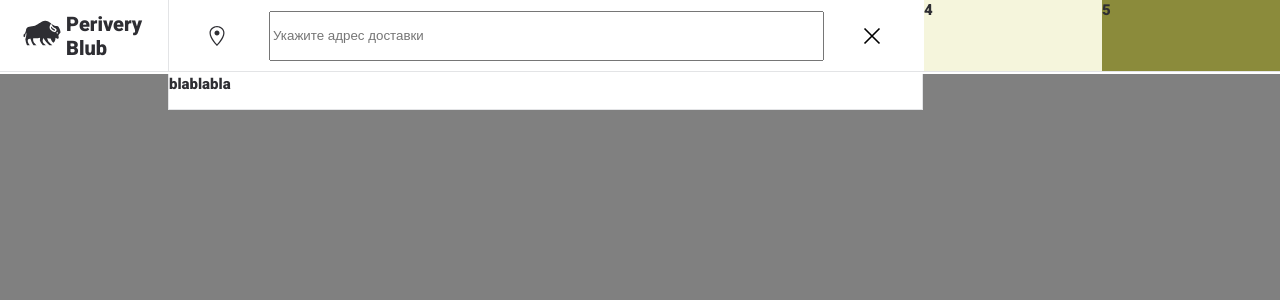
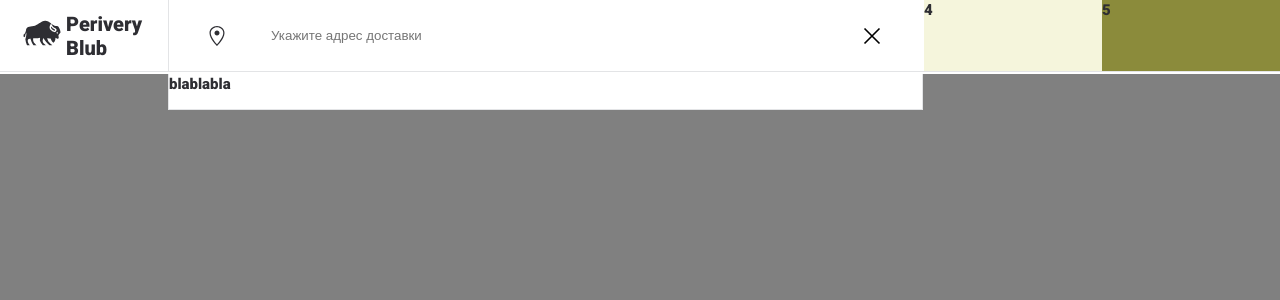
Before and after one commit to buba1301/dClub, a React app: page / in a window 1280 px wide. Both pictures are taken after a click on the element "Адрес доставки". Shown: the top 300 px of the page. Built offline with nearby package versions, Linux system fonts and the light colour scheme.

Commit message:
Add focus on search input

```diff
--- a/src/components/Header/Header.module.scss
+++ b/src/components/Header/Header.module.scss
@@ -4,7 +4,7 @@
 }
 
 .header {
-  height: 72px;
+  height: 74px;
   background-color: #fff;
   padding-bottom: 1px;
   box-sizing: border-box;
--- a/src/components/Header/Search/Search.module.scss
+++ b/src/components/Header/Search/Search.module.scss
@@ -63,6 +63,8 @@
 .inputContainer input {
   width: 100%;
   height: 50px;
+  border-style: none;
+  outline: none;
 }
 
 .listWrap {
--- a/src/components/Header/Search/index.tsx
+++ b/src/components/Header/Search/index.tsx
@@ -9,6 +9,14 @@ import s from './Search.module.scss';
 
 const Search = () => {
   const [searchToogle, setSearchToogle] = React.useState(false);
+
+  const ref = React.useRef<HTMLInputElement>(null);
+
+  React.useEffect(() => {
+    if (ref.current !== null) {
+      ref.current.focus();
+    }
+  }, [searchToogle]);
 
   const className = cn({
     [s.filtersContainer]: true,
@@ -28,7 +36,7 @@ const Search = () => {
               <GoLocation size={20} />
             </div>
             <div className={s.inputContainer}>
-              <input placeholder="Укажите адрес доставки" />
+              <input placeholder="Укажите адрес доставки" type="text" ref={ref} />
             </div>
             <div className={s.geoContainer}>
               <GrClose size={20} onClick={handleClick} />
```
